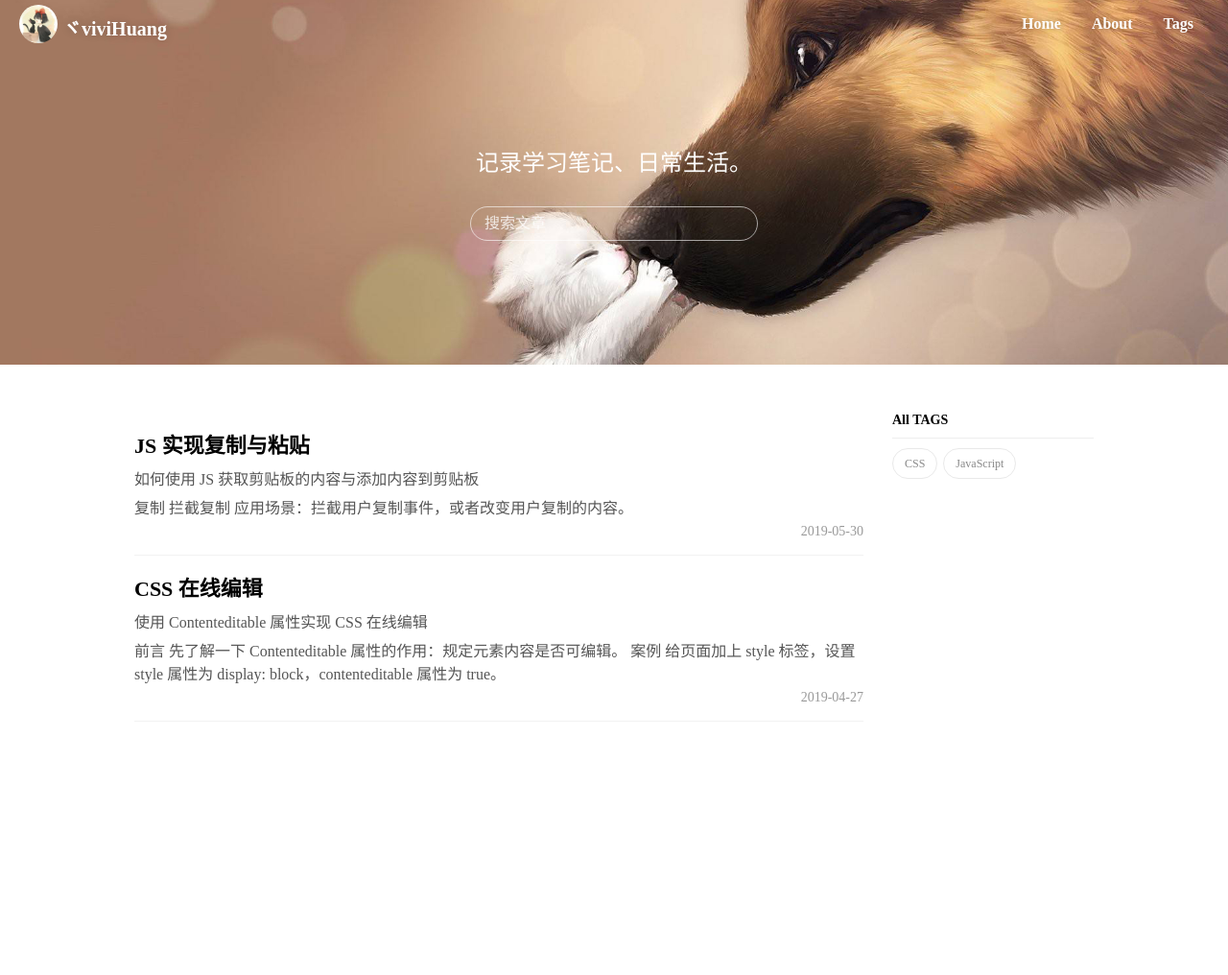
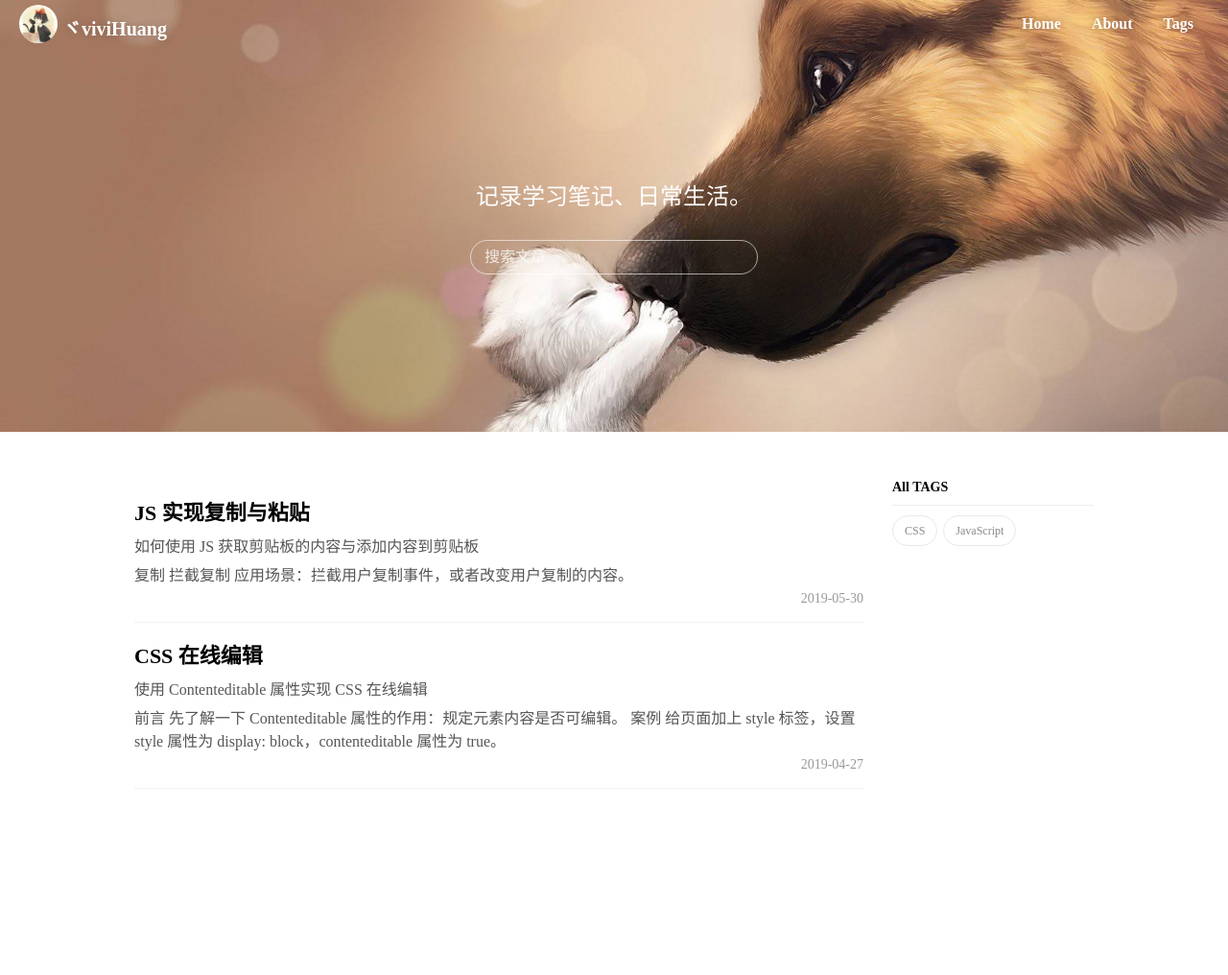
Before and after one commit to viviHuang5/viviHuang5.github.io, a Jekyll site: the page built from index.html, in a window 1280 px wide. Shown: the whole page at 96% size. Built offline with Jekyll 4.4.1, drawn with Linux system fonts in a browser that asks for light colours; some web fonts are replaced; before the commit the page ends 946 px from its top, so only the background shows below that.

Commit message:
banner height

```diff
--- a/_sass/base.scss
+++ b/_sass/base.scss
@@ -163,7 +163,7 @@ pre[class*="language-"] {
 }
 
 #header {
-  $bannerHeight: 380px;
+  $bannerHeight: 450px;
 
   position: relative;
   transition: all 0.6s;
```
